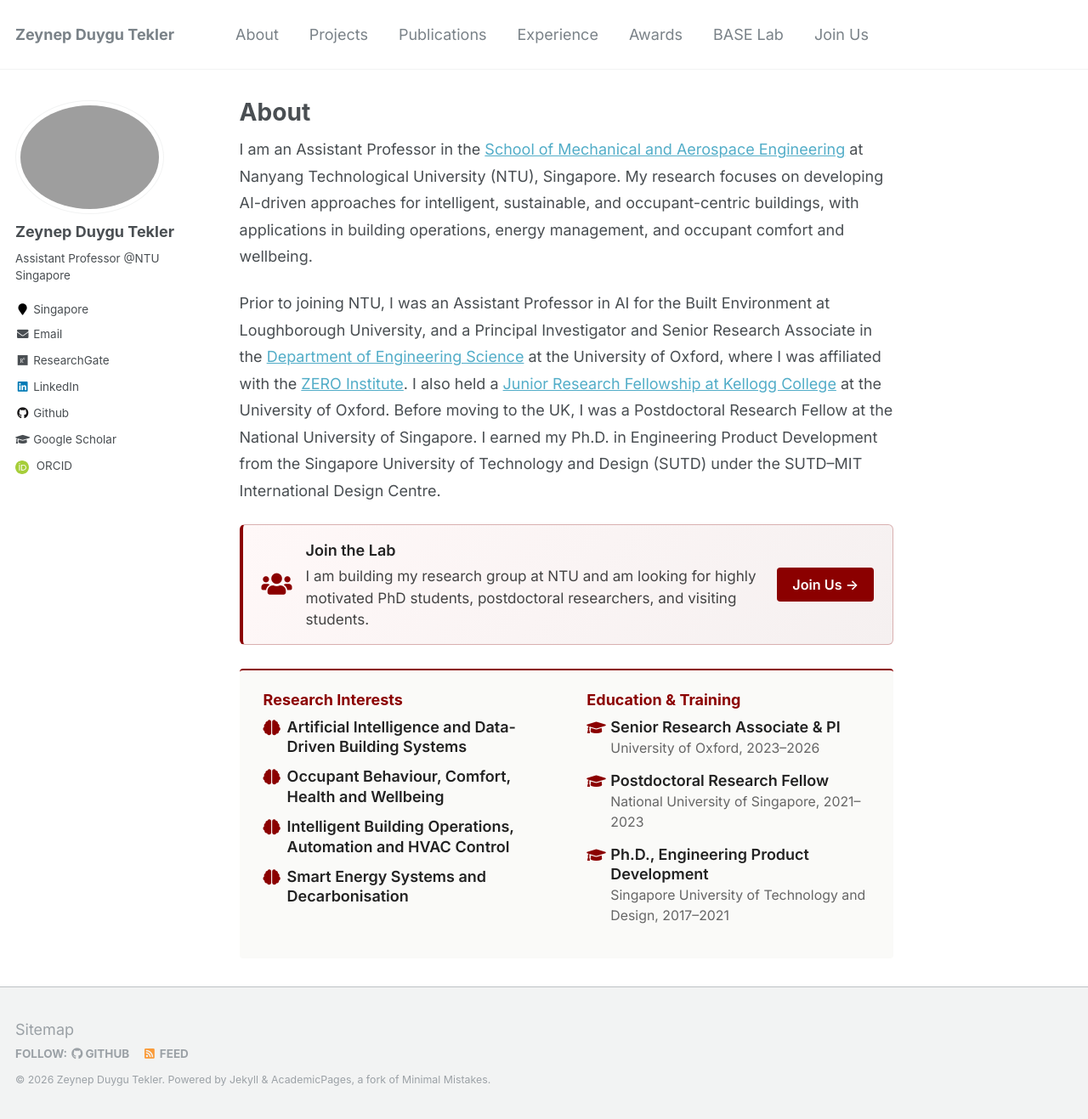
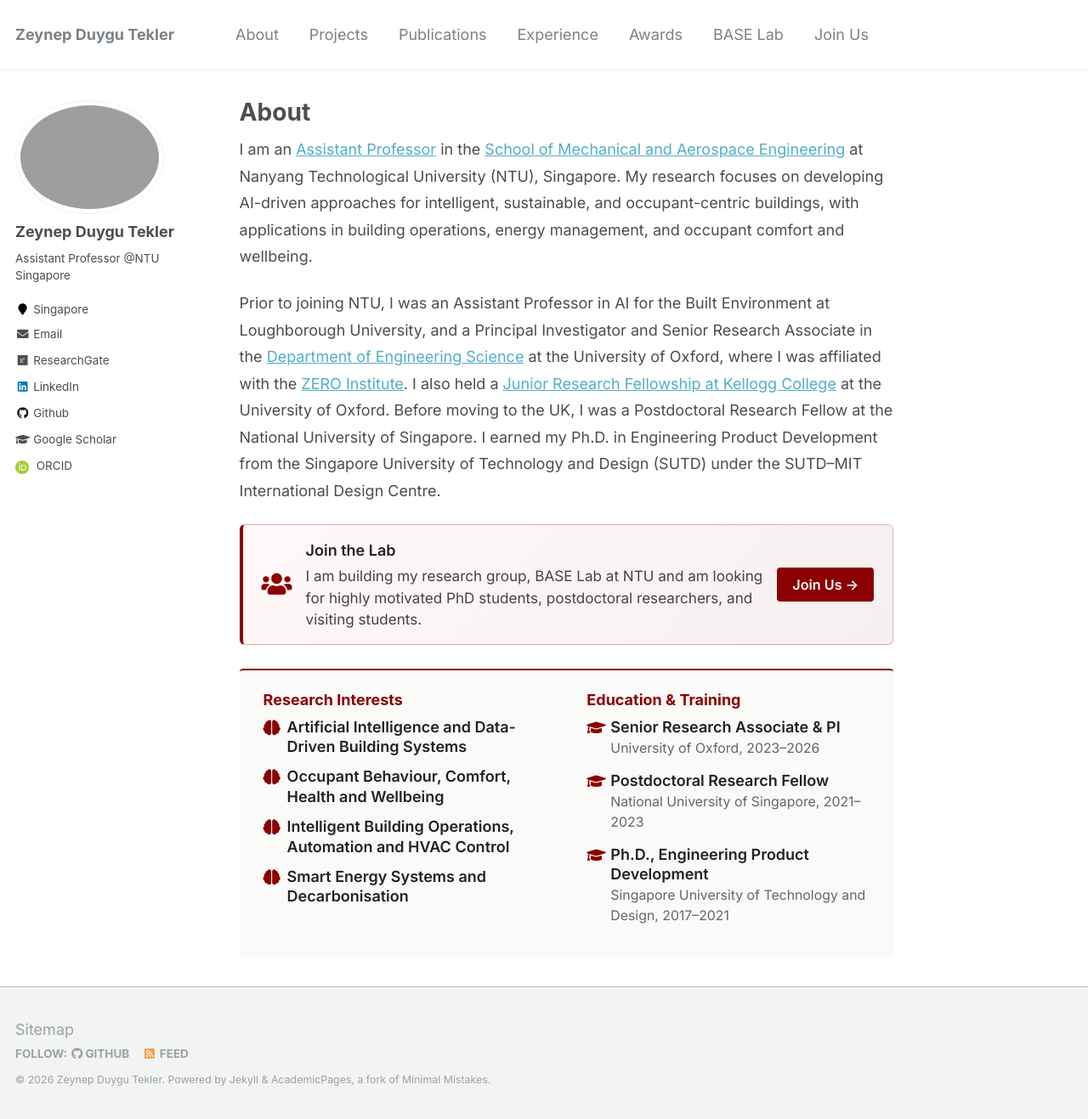
Before and after one commit to zeynepduygutekler/zeynepduygutekler.github.io, a Jekyll site: the page built from _pages/about.md, in a window 1280 px wide and 1317 px high. Shown: the whole window at 85% size. Built offline with Jekyll 4.4.1, drawn with Linux system fonts in a browser that asks for light colours; a style sheet for code colours, icons or effects is not loaded.

Commit message:
Update About page: link Assistant Professor title, fix MAE link, add BASE Lab name, update Kellogg JRF link
Co-Authored-By: Claude Sonnet 4.6 <noreply@anthropic.com>

```diff
--- a/_pages/about.md
+++ b/_pages/about.md
@@ -8,16 +8,16 @@ redirect_from:
   - /about.html
 ---
 
-<p style="line-height:1.75;">I am an Assistant Professor in the <a href="https://dr.ntu.edu.sg/entities/person/Zeynep-Duygu-Tekler">School of Mechanical and Aerospace Engineering</a> at Nanyang Technological University (NTU), Singapore. My research focuses on developing AI-driven approaches for intelligent, sustainable, and occupant-centric buildings, with applications in building operations, energy management, and occupant comfort and wellbeing.</p>
+<p style="line-height:1.75;">I am an <a href="https://dr.ntu.edu.sg/entities/person/Zeynep-Duygu-Tekler">Assistant Professor</a> in the <a href="https://www.ntu.edu.sg/mae">School of Mechanical and Aerospace Engineering</a> at Nanyang Technological University (NTU), Singapore. My research focuses on developing AI-driven approaches for intelligent, sustainable, and occupant-centric buildings, with applications in building operations, energy management, and occupant comfort and wellbeing.</p>
 
-<p style="line-height:1.75;">Prior to joining NTU, I was an Assistant Professor in AI for the Built Environment at Loughborough University, and a Principal Investigator and Senior Research Associate in the <a href="https://eng.ox.ac.uk/people/zeynep-duygu-tekler/">Department of Engineering Science</a> at the University of Oxford, where I was affiliated with the <a href="https://zero.ox.ac.uk/people/zeynep-tekler/">ZERO Institute</a>. I also held a <a href="https://www.kellogg.ox.ac.uk/our-people/zey-nep/">Junior Research Fellowship at Kellogg College</a> at the University of Oxford. Before moving to the UK, I was a Postdoctoral Research Fellow at the National University of Singapore. I earned my Ph.D. in Engineering Product Development from the Singapore University of Technology and Design (SUTD) under the SUTD–MIT International Design Centre.</p>
+<p style="line-height:1.75;">Prior to joining NTU, I was an Assistant Professor in AI for the Built Environment at Loughborough University, and a Principal Investigator and Senior Research Associate in the <a href="https://eng.ox.ac.uk/people/zeynep-duygu-tekler/">Department of Engineering Science</a> at the University of Oxford, where I was affiliated with the <a href="https://zero.ox.ac.uk/people/zeynep-tekler/">ZERO Institute</a>. I also held a <a href="https://www.kellogg.ox.ac.uk/people/dr-zeynep-tekler/">Junior Research Fellowship at Kellogg College</a> at the University of Oxford. Before moving to the UK, I was a Postdoctoral Research Fellow at the National University of Singapore. I earned my Ph.D. in Engineering Product Development from the Singapore University of Technology and Design (SUTD) under the SUTD–MIT International Design Centre.</p>
 
 
 <div style="background:linear-gradient(135deg,#fff8f8 0%,#f5f0f0 100%); border:1px solid #d9b0b0; border-left:4px solid #8B0000; border-radius:6px; padding:16px 22px; margin:24px 0; display:flex; align-items:center; gap:16px; flex-wrap:wrap;">
   <i class="fas fa-users" style="color:#8B0000; font-size:1.6em; flex-shrink:0;"></i>
   <div style="flex:1; min-width:200px;">
     <div style="font-weight:600; color:#222; margin-bottom:4px;">Join the Lab</div>
-    <div style="font-size:0.95em; color:#444; line-height:1.5;">I am building my research group at NTU and am looking for highly motivated PhD students, postdoctoral researchers, and visiting students.</div>
+    <div style="font-size:0.95em; color:#444; line-height:1.5;">I am building my research group, BASE Lab at NTU and am looking for highly motivated PhD students, postdoctoral researchers, and visiting students.</div>
   </div>
   <a href="/joinus/" style="display:inline-block; background:#8B0000; color:#fff; padding:8px 18px; border-radius:4px; font-weight:600; font-size:0.9em; text-decoration:none; white-space:nowrap; flex-shrink:0;">Join Us →</a>
 </div>
```
